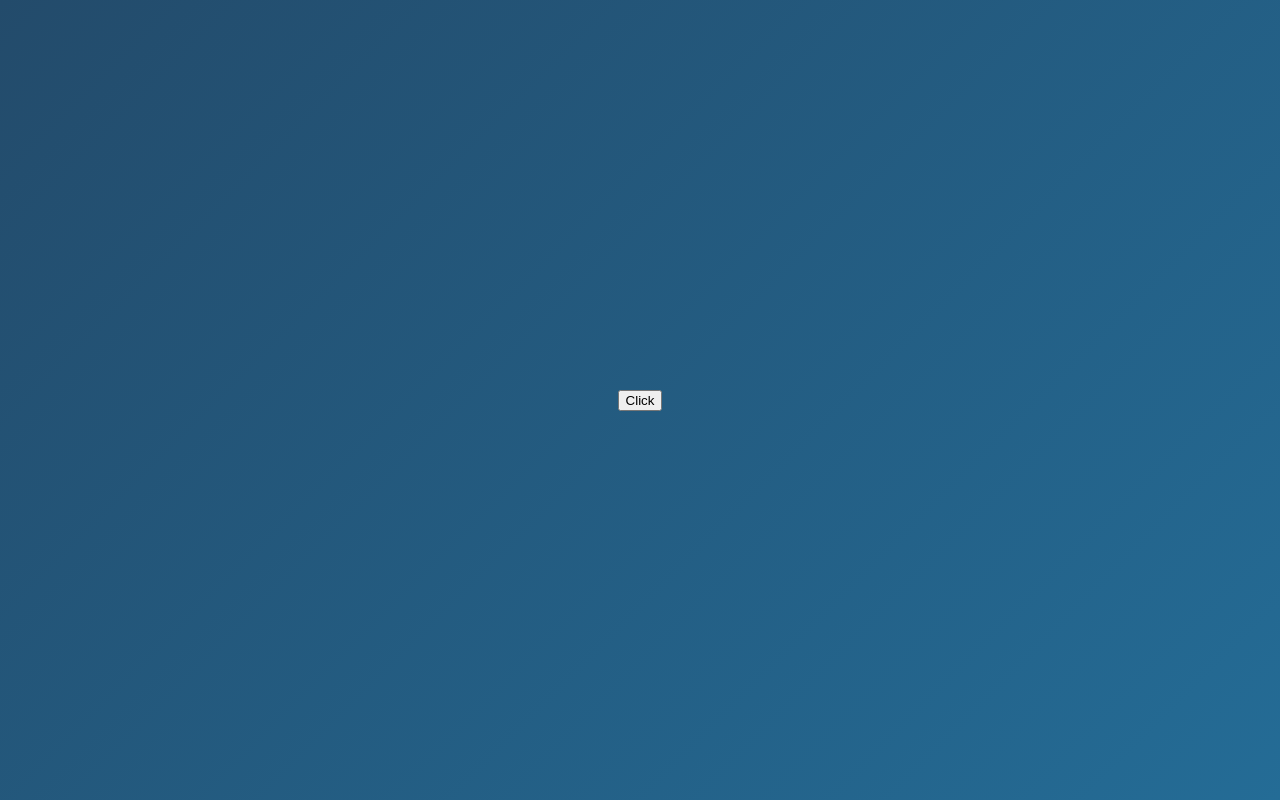
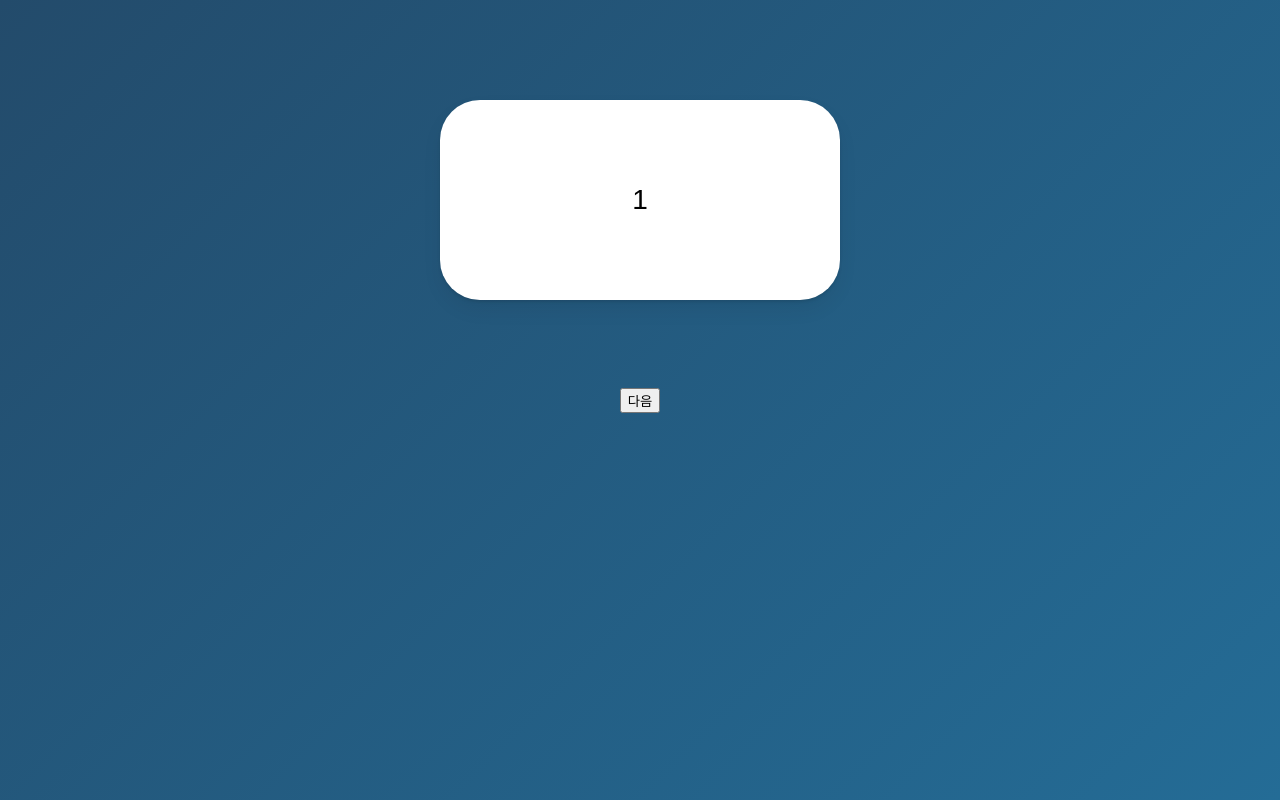
Before and after one commit to taehyeon0412/react_ani_study, a React (Create React App) app: page / in a window 1280 px wide. Built offline with nearby package versions, Linux system fonts and the light colour scheme.

Commit message:
Slider part One
AnimatePresence을 이용한 슬라이드쇼(슬라이더) 기능 구현
(다음 버튼만)

```diff
--- a/src/App.tsx
+++ b/src/App.tsx
@@ -19,36 +19,43 @@
   border-radius: 40px;
   position: absolute;
   top: 100px;
+  display: flex;
+  justify-content: center;
+  align-items: center;
+  font-size: 28px;
   box-shadow: 0 2px 3px rgba(0, 0, 0, 0.1), 0 10px 20px rgba(0, 0, 0, 0.06);
 `;
 
 const boxVar = {
-  start: {
-    opacity: 0,
-    scale: 0,
-  },
-  visible: { opacity: 1, scale: 1, rotateZ: 360 },
-  leaving: { opacity: 0, y: 20 },
+  invisible: { x: 500, opacity: 0, scale: 0 },
+  visible: { x: 0, opacity: 1, scale: 1, transition: { duration: 0.5 } },
+  exit: { x: -500, opacity: 0, scale: 0, transition: { duration: 0.5 } },
 };
 
 function App() {
-  const [showing, setShowing] = useState(false);
-  const toggleShowing = () => {
-    setShowing((prev) => !prev);
-  };
+  const [visible, setVisible] = useState(1);
+  const nextPlease = () => setVisible((prev) => (prev === 10 ? 10 : prev + 1));
+  /* const prevPlease = () => setVisible((prev) => (prev === 1 ? 1 : prev - 1)); */
+
   return (
     <Wrapper>
-      <button onClick={toggleShowing}>Click</button>
       <AnimatePresence>
-        {showing ? (
-          <Box
-            variants={boxVar}
-            initial="start"
-            animate="visible"
-            exit="leaving" //element가 사라질 때 어떤 animation을 발생시킬지 정함
-          />
-        ) : null}
+        {[1, 2, 3, 4, 5, 6, 7, 8, 9, 10].map((i) =>
+          i === visible ? (
+            <Box
+              variants={boxVar}
+              initial="invisible"
+              animate="visible"
+              exit="exit" //element가 사라질 때 어떤 animation을 발생시킬지 정함
+              key={i}
+            >
+              {i}
+            </Box>
+          ) : null
+        )}
       </AnimatePresence>
+      {/* <button onClick={prevPlease}>이전</button> */}
+      <button onClick={nextPlease}>다음</button>
     </Wrapper>
   );
 }
```
